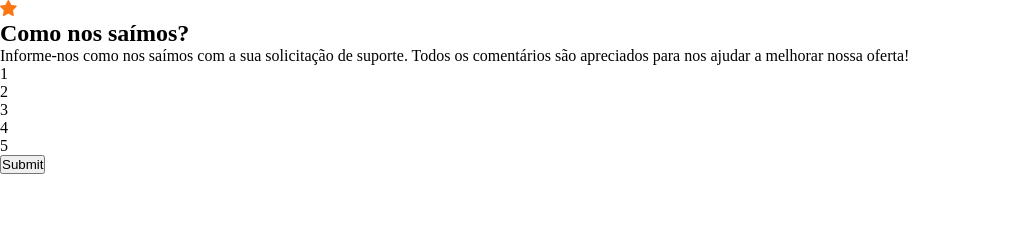
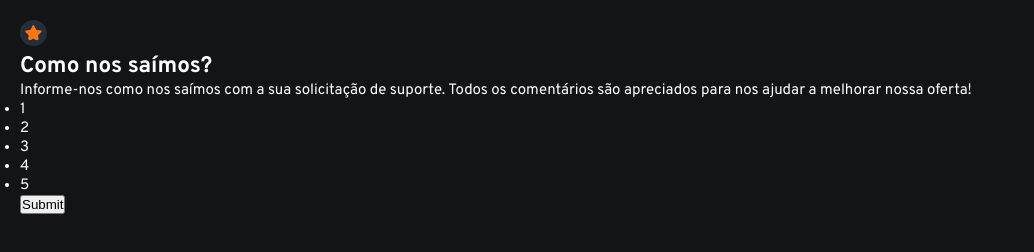
Before and after one commit to Lucascruz-lab/Classifica-o-interativa, a plain HTML site: page index.html in a window 1280 px wide. Shown: the whole page, without its empty margins (0-1034 px from the left). Drawn offline with Linux system fonts and the light colour scheme.

Commit message:
add font, background and font color

```diff
--- a/index.html
+++ b/index.html
@@ -8,9 +8,9 @@
     <link rel="stylesheet" href="style.css">
 </head>
 <body>
-    <div>
+    <div id="cantainer">
         <section>
-            <div>
+            <div id="icon-star">
                 <img src="./images/icon-star.svg" alt="">
             </div>
         </section>
--- a/style.css
+++ b/style.css
@@ -1,5 +1,27 @@
+@import url('https://fonts.googleapis.com/css2?family=Overpass:ital,wght@0,100..900;1,100..900&display=swap');
+
  *{
     padding: 0;
     margin: 0;
     box-sizing: border-box;
  }
+
+ html {
+    font-size: 15px;
+    font-family: "Overpass", sans-serif;
+    font-weight: 400;
+ }
+
+ body {
+    background-color: hsl(216, 12%, 8%);
+    color: hsl(0, 0%, 100%);
+    padding: 10px;
+    margin: 10px;
+ }
+
+
+img {
+    background-color: hsl(213, 19%, 18%);
+    padding: 5px;
+    border-radius: 50%;
+}
```
